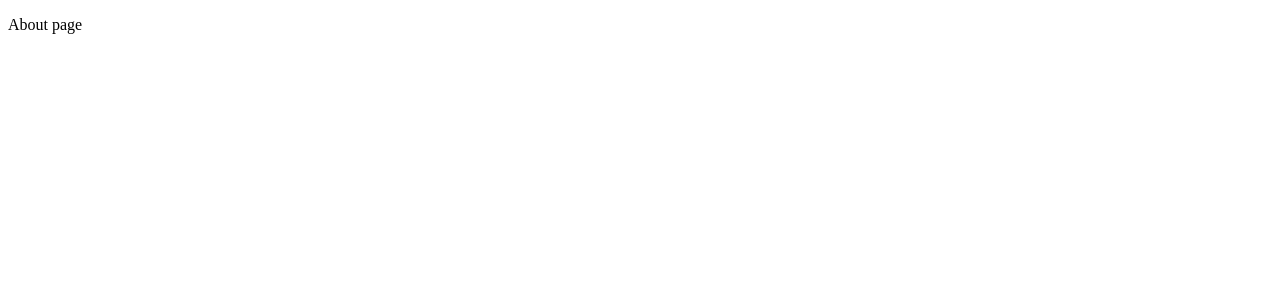
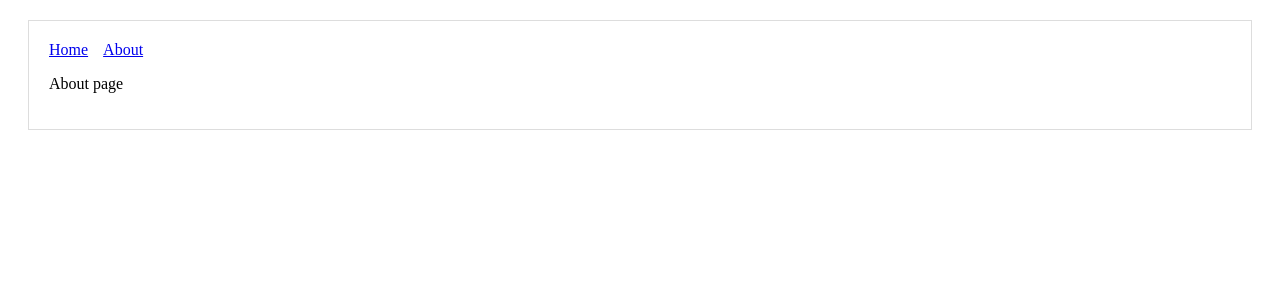
Before and after one commit to MathewLaskowski/nerets, a Next.js app: page /about in a window 1280 px wide. Shown: the top 300 px of the page. Built offline with nearby package versions, Linux system fonts and the light colour scheme.

Commit message:
adding layout component

```diff
--- /dev/null
+++ b/components/Header.js
@@ -0,0 +1,20 @@
+import React from 'react'
+
+import Link from 'next/link';
+
+const linkStyle = {
+  marginRight: 15
+}
+
+const Header = () => (
+  <div>
+    <Link href='/'>
+      <a style={linkStyle}>Home</a>
+    </Link>
+    <Link href='/about'>
+      <a style={linkStyle}>About</a>
+    </Link>
+  </div>
+)
+
+export default Header
--- /dev/null
+++ b/components/myLayout.js
@@ -0,0 +1,17 @@
+import React from 'react';
+import Header from './Header';
+
+const layoutStyle = {
+  margin: 20,
+  padding: 20,
+  border: '1px solid #DDD'
+}
+
+const Layout = ({ children }) => (
+  <div style={layoutStyle}>
+    <Header />
+    {children}
+  </div>
+)
+
+export default Layout
--- a/pages/about.js
+++ b/pages/about.js
@@ -1,7 +1,11 @@
+import React from 'react'
+
+import Layout from '../components/myLayout';
+
 export default function About() {
   return (
-    <div>
+    <Layout>
       <p>About page</p>
-    </div>
+    </Layout>
   )
 }
```
Also changed, not shown: pages/index.js (+6 -7 lines).
